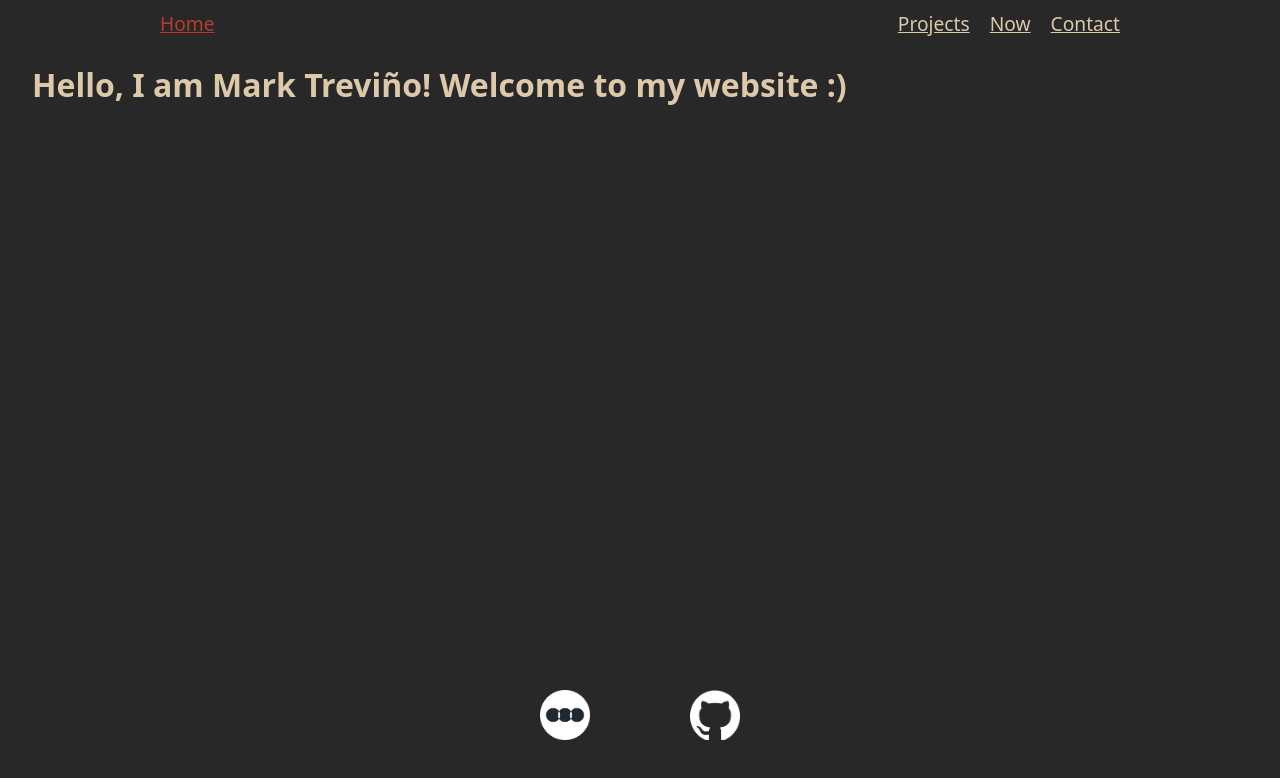
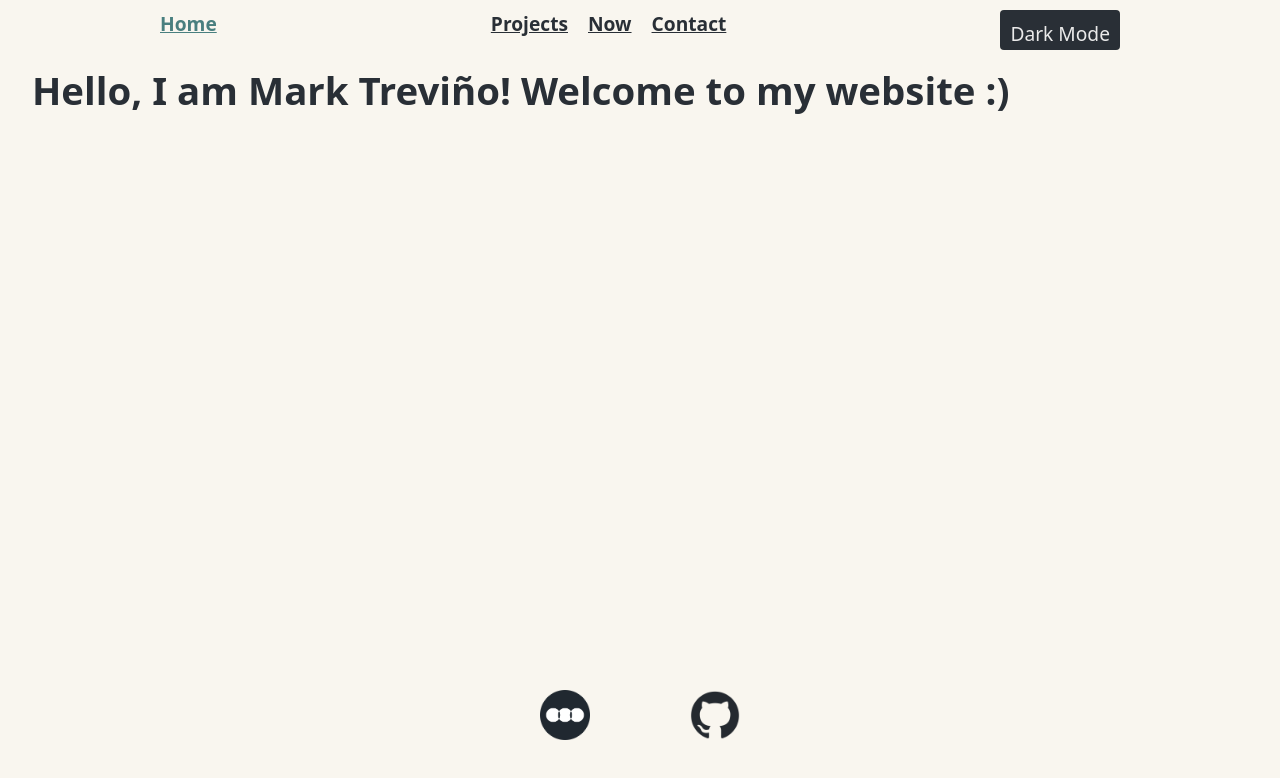
Before and after one commit to matrev/personal-website, a Next.js app: page / in a window 1280 px wide. Shown: the top 778 px of the page. Built offline with nearby package versions, Linux system fonts and the light colour scheme.

Commit message:
adding light/dark mode

```diff
--- /dev/null
+++ b/src/components/ThemeContext.tsx
@@ -0,0 +1,41 @@
+import { createContext, useContext, ReactNode, useState, useEffect } from 'react';
+
+export type ThemeMode = 'dark' | 'light';
+
+type ThemeContextProps = {
+  theme: ThemeMode;
+  toggleTheme: () => void;
+};
+
+export const ThemeContext = createContext<ThemeContextProps | undefined>(undefined);
+
+export const ThemeProvider = ({ children }: {children: ReactNode}) => {
+    const getInitialTheme = (): ThemeMode => {
+        const stored = global.window.localStorage.getItem('theme') as ThemeMode | null;
+        if (stored) return stored;
+
+        return window.matchMedia('(prefers-color-scheme: dark)').matches ? 'dark' : 'light';
+    };
+
+    const [theme, setTheme] = useState<ThemeMode>('dark');
+
+    useEffect(() => {
+        setTheme(getInitialTheme());
+        localStorage.setItem('theme', theme);
+    }, [])
+
+    useEffect(() => {
+        window.localStorage.setItem('theme', theme);
+        document.body.classList.toggle('light-mode', theme === 'light');
+    }, [theme]);
+
+    const toggleTheme = () => setTheme(prev => (prev === 'dark' ? 'light' : 'dark'));
+
+    return <ThemeContext.Provider value={{ theme, toggleTheme}}>
+        {children}
+    </ThemeContext.Provider>
+}
+
+export function useTheme() {
+  return useContext(ThemeContext);
+}
--- a/src/components/footer.tsx
+++ b/src/components/footer.tsx
@@ -1,14 +1,26 @@
 'use client';
+
 import Image from 'next/image';
 import Link from 'next/link';
+import { useTheme } from './ThemeContext';
 
 export default function Footer() {
-  return <footer>
+  const themeContext = useTheme();
+  const theme = themeContext?.theme ?? 'dark';
+  const letterboxdLogo = theme === 'dark'
+    ? '/letterboxd-decal-dots-neg-mono-500px.png'
+    : '/letterboxd-decal-dots-pos-mono-500px.png';
+  const githubLogo = theme === 'dark'
+    ? '/github-mark-white.png'
+    : '/github-mark.png';
+  return (
+    <footer>
       <Link href="https://boxd.it/MfSz" target="_blank" rel='noopener noreferrer'>
-        <Image src="/letterboxd-decal-dots-neg-mono-500px.png" alt="Letterboxd Logo" width={50} height={50} />
+        <Image src={letterboxdLogo} alt="Letterboxd Logo" width={50} height={50} />
       </Link>
       <Link href="https://github.com/matrev" target="_blank" rel='noopener noreferrer'>
-        <Image src="/github-mark-white.png" alt="GitHub Logo" width={50} height={50} />
+        <Image src={githubLogo} alt="GitHub Logo" width={50} height={50} />
       </Link>
     </footer>
+  );
 }
--- a/src/components/navbar.tsx
+++ b/src/components/navbar.tsx
@@ -1,10 +1,19 @@
 'use client';
-import Link from 'next/link'
+
+import Link from 'next/link';
 import { usePathname } from 'next/navigation';
+import { useTheme } from './ThemeContext';
 
 export default function Navbar() {
   const pathname = usePathname();
-  return <header>
+  const themeContext = useTheme();
+  if (!themeContext) {
+    throw new Error('ThemeContext is undefined. Make sure NavBar is wrapped in ThemeProvider.');
+  }
+  const { theme, toggleTheme } = themeContext;
+
+  return (
+    <header>
       <Link href="/" className={pathname === "/" ? 'selectedLink' : 'navLink'}>Home</Link>
       <div className="pageNameNav">
         <Link
@@ -14,5 +23,9 @@ export default function Navbar() {
         <Link href="/now" className={pathname === "/now" ? 'selectedLink' : 'navLink'}>Now</Link>
         <Link href="mailto:me@marktrevino.com" className='navLink'>Contact</Link>
       </div>
+      <button onClick={toggleTheme}>
+        {theme === 'dark' ? 'Light Mode' : 'Dark Mode'}
+      </button>
     </header>
+  );
 }
--- a/src/styles/global.css
+++ b/src/styles/global.css
@@ -1,24 +1,24 @@
+
 :root {
   --black: #292f36;
-  --text-color: #DCC9A9;
+  --text-color: #f9f6ef;
   --background-color: #282828;
   --light-blue: #009ffd;
   --blue: #4ecdc4;
   --dark-blue: #30638e;
-  --highlighted-text: #B83A2D;
-  /* --white: #f7fff7; */
-  --white: #ccc;
-  --red: #ff6b6b;
-  --orange: #edae49;
-  --yellow: #ffe66d;
-  --purple: #c3adf4;
-  --cream: #f1dac4;
-  --green: #90be6d;
+  --highlighted-text: #497f7f;
   --code-black: #373c47;
   --code-font-color: #b3b9c5;
   --font-family: system-ui;
-  /* Breakpoint */
   --md: 800px;
+}
+
+body.light-mode {
+  --background-color: #f9f6ef;
+  --text-color: #292f36;
+  --highlighted-text: #497f7f;
+  --code-black: #eaeaea;
+  --code-font-color: #292f36;
 }
 
 body {
@@ -36,17 +36,9 @@ header {
   justify-content: space-between;
 }
 
-a {
-  color: white;
-  font-family: var(--font-family);
-}
-
-a:hover, .selectedLink {
+a, a:hover, .selectedLink {
   color: var(--highlighted-text);
-  line-height: 1.8rem;
-  font-size: 1.2rem;
-  font-family: var(--font-family);
-  margin: 0;
+  font-weight: bold;
 }
 
 button {
@@ -71,6 +63,7 @@ button:hover {
   color: var(--text-color);
   font-size: 1.2rem;
   line-height: 1.8rem;
+  font-weight: bold;
   font-family: var(--font-family);
   margin: 0;
 }
@@ -93,6 +86,7 @@ header {
 
 body {
   width: 95vw;
+  font-size: 1.2rem;
   margin-left: auto;
   margin-right: auto;
 }
```
Also changed, not shown: src/components/layout.tsx (+6 -4 lines), src/styles/Projects.module.css (+5 -36 lines), public/github-mark.png (added). Lines whose indentation alone changed are shown as unchanged.
